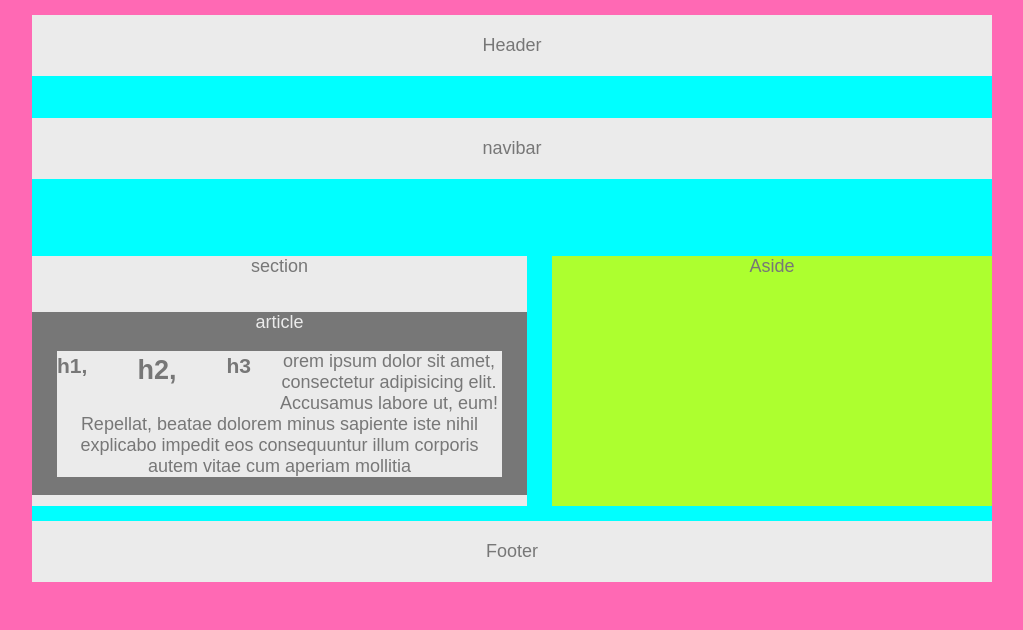
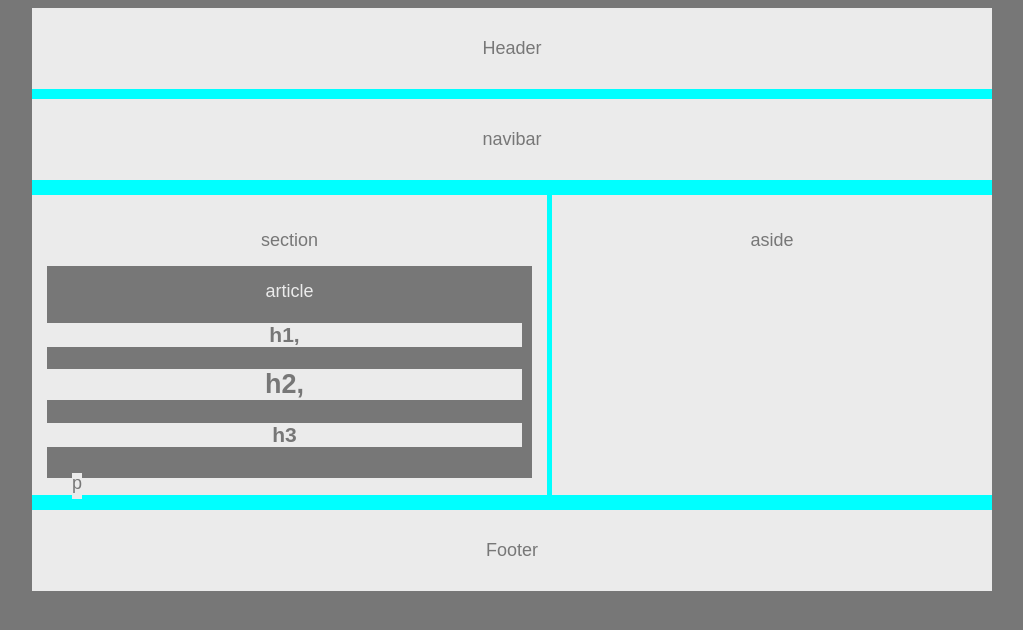
Before and after one commit to SelenaScola/HW-Wireframe, a plain HTML site: page index.html in a window 1280 px wide. Shown: the whole page, without its empty margins (218-1241 px from the left). Drawn offline with Linux system fonts and the light colour scheme.

Commit message:
all frames excetpt p, h1-h3, are set to the correct size. Align needs more margin.

```diff
--- a/index.html
+++ b/index.html
@@ -14,11 +14,11 @@
     <div>
       <header>Header</header>
       <!-- </div> -->
-      <br></br>
+
       <!-- <div class="clearfix"> -->
       <nav>navibar</nav>
     </div>
-    <br></br>
+
    <!-- <div class="clearfix"> -->
       <section>section
         <!-- (With a Heading) float left
@@ -31,19 +31,14 @@
           <h1>h1,</h1>
           <h2>h2,</h2>
           <h3>h3</h3>
+        <div>
+            <p>p</p>
         </div>
-
-        <div>
-            <p>orem ipsum dolor sit amet, consectetur adipisicing elit. Accusamus labore ut, eum! Repellat, beatae dolorem
-                minus
-                sapiente iste nihil explicabo impedit eos consequuntur illum corporis autem vitae cum aperiam mollitia
-              </p>
-        </div>
-      <!-- </div>   -->
+      </div>
         </article>
       </section>
       <div class="aside">
-        <aside>Aside</aside>
+        <aside>aside</aside>
         <!-- (With a Heading) float right-->
 
     </div>
--- a/style.css
+++ b/style.css
@@ -17,12 +17,12 @@ div {
 body {
     font-family: Arial, Helvetica, sans-serif;
     color: #777;
-    /* background: #777; */
-    background: hotpink;
+    background: #777;
+    /* background: hotpink; */
     width: 960px;
+    margin-left: 250px;
     font-size: 18px;
     text-align: center;
-    margin-left: 250px;
     /* margin-right: 25px; */
 
    /* line-height: 5px;   */
@@ -32,20 +32,18 @@ body {
 }
 
 header {
-    padding: 20px;
-    margin-bottom: 0px;
-    margin-top: 15px;
+    padding-top: 30px;
+    padding-bottom: 30px;
     background: #ebebeb;
 /* height: 80px; */
 /* line-height: 36px; */
-
-
-
 }
 
 nav {
-    padding: 20px;
-    margin-bottom: 20px;
+    padding-top: 30px;
+    padding-bottom: 30px;
+    margin-top: 10px;
+    margin-bottom: 0px;
     background: #ebebeb;
     /* line-height: 36px;  */
 
@@ -66,11 +64,13 @@ nav {
 aside {
   float: right;
   width: 440px;
-  height: 250px;
+  height: 265px;
+  padding-top: 35px;
   margin-bottom: 15px;
   margin-top: 15px;
-  background:greenyellow;
-  /* background: #ebebeb; */
+  /* margin-left: 0px; */
+  /* background:greenyellow; */
+  background: #ebebeb;
   /* line-height: 5px; */
 
 }
@@ -81,6 +81,10 @@ section {
     height: 250px;
     margin-bottom: 15px;
     margin-top: 15px;
+    padding-top: 35px;
+    padding-bottom: 15px;
+    padding-right: 10px;
+    padding-left: 10px;
     background: #ebebeb;
     /* background: blueviolet; */
     /* height: 200px; */
@@ -90,41 +94,50 @@ section {
 }
 
 article {
-    overflow: auto;
-    align-content: center;
-    margin-top: 35px;
-    /* margin-left: 5px; */
+    /* overflow: auto; */
+    /* align-content: center; */
+    margin-top: 15px;
+    /* margin-bottom: 25px; */
+    margin-left: 5px;
+    margin-right: 5px;
+    padding-top: 15px;
+    color: #ebebeb;
+    background: #777;
     /* padding-top: 5px; */
-    /* padding-bottom: 0px; */
+    padding-bottom: 10px;
     /* padding-left: 25px; */
     /* padding-right: 25px; */
-    color: #ebebeb;
-    background: #777;
     /* background: orangered; */
      /* clear: both; */
 }
 
 h1, h2, h3 {
-    margin-left: 25px;
-    margin-right: 25px;
-
+    /* margin-left: 45px; */
+    margin-right: 10px;
     color: #777;
     background: #ebebeb;
-    float: left;
-    /* clear: right; */
+
+    /* align-content: center; */
+    /* padding-top: 10px; */
 }
 
 p {
+    overflow: auto;
+    float: left;
+    margin-top: 5px;
+    margin-bottom: 5px;
     margin-left: 25px;
     margin-right: 25px;
+    /* padding-top: 10px; */
+    padding-bottom: 5px;
     color: #777;
     background: #ebebeb;
 }
 /* added padding and cleard footer */
 footer {
     background: #ebebeb;
-    padding: 20px;
-    margin-bottom: 20px;
+    padding: 30px;
+    margin-bottom: 30px;
     clear: both;
     /* background: royalblue; */
     /* height: 80px; */
```
